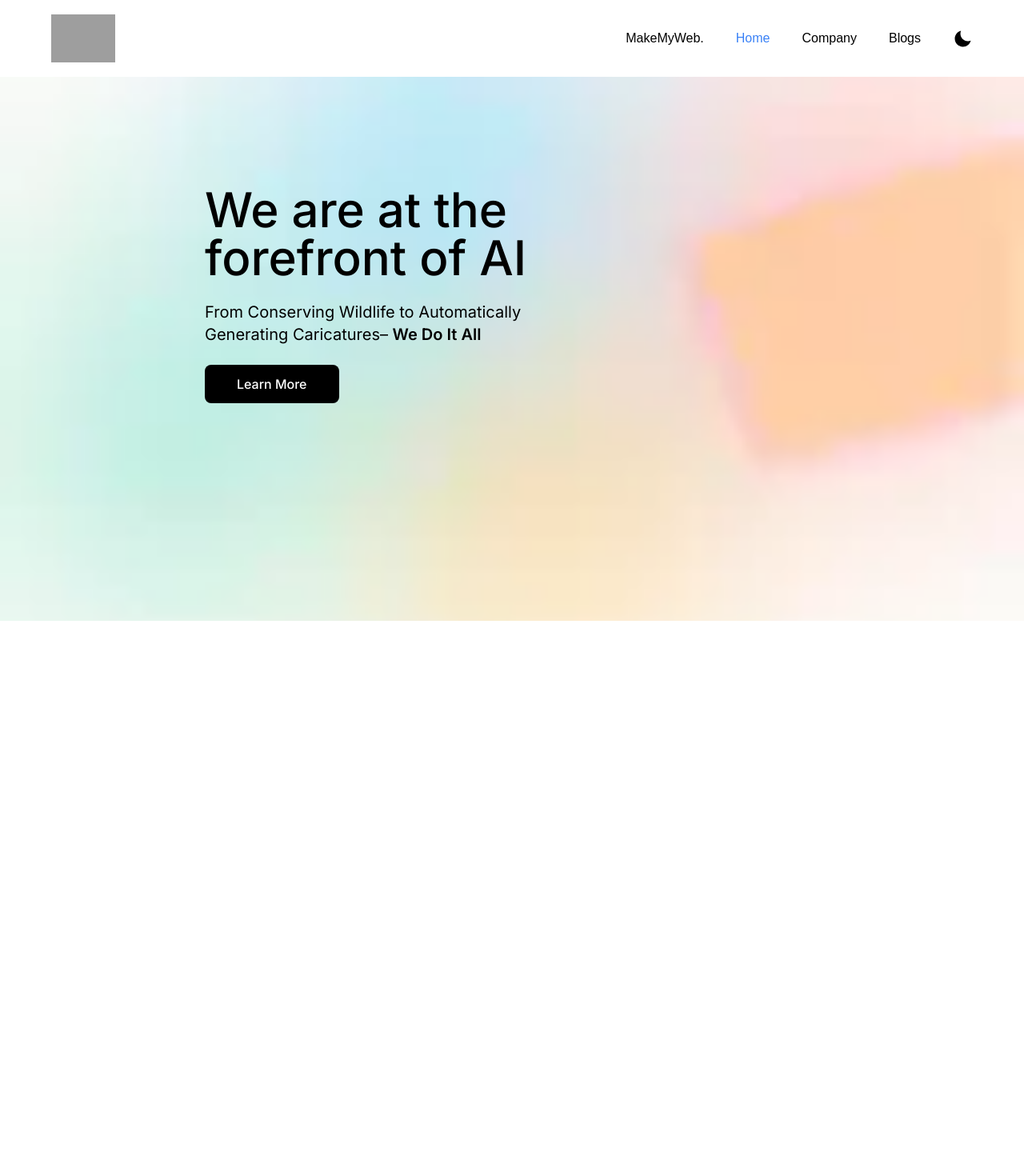
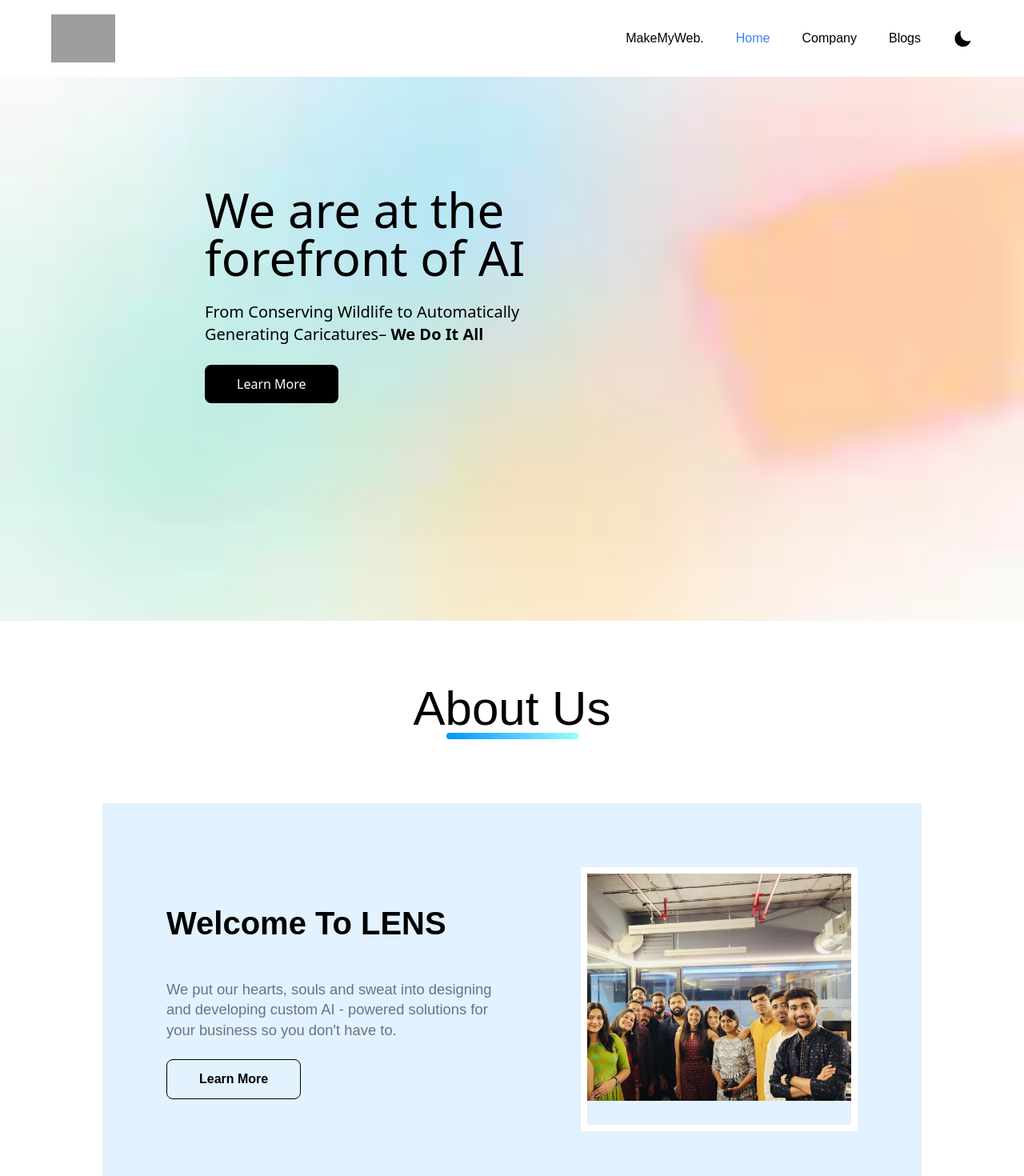
Before and after one commit to Nitesh-Samaniya/lens, a Next.js app in the folder lens-frontend/: page / in a window 1280 px wide. Shown: the top 1470 px of the page at 80% size. Before the commit the page ends 800 px from the top, so only its background shows below. Built offline with nearby package versions, Linux system fonts and the light colour scheme; grey boxes are pictures that could not be loaded.

Commit message:
about section added

```diff
--- a/lens-frontend/src/app/layout.js
+++ b/lens-frontend/src/app/layout.js
@@ -7,7 +7,7 @@ const inter = Inter({ subsets: ["latin"] });
 export default function RootLayout({ children }) {
   return (
     <html lang="en">
-      <body className={inter.className}>{children}</body>
+      <body class={inter.class}>{children}</body>
     </html>
   );
 }
--- a/lens-frontend/src/app/page.js
+++ b/lens-frontend/src/app/page.js
@@ -1,12 +1,14 @@
 import Image from "next/image";
 import Navbar from "../components/Navbar";
 import Header from "@/components/Header";
+import About from "@/components/about/About";
 
 export default function Home() {
   return (
     <>
       <Navbar />
       <Header />
+      <About />
     </>
   );
 }
--- a/lens-frontend/src/components/Header.jsx
+++ b/lens-frontend/src/components/Header.jsx
@@ -4,15 +4,15 @@ import HeaderBgImg from '../../public/header.webp';
 
 const Header = () => {
   return (
-      <div className='relative font-sans-serif w-full h-auto'>
+      <div class='relative font-sans-serif w-full h-auto'>
           <Image src={HeaderBgImg} alt="Header Background" style={{ width: '100%', height: '85vh', objectFit: 'cover' }} />
-          <div className="absolute left-[20%] top-[20%] md:w-1/2 lg:w-1/2 xl:w-1/3 ">
-              <p className="text-black sm:text-6xl text-4xl leading-tight font-medium">We are at the forefront of AI</p>
-              <p className="text-black max-w-md mt-6 text-xl hidden lg:block">
-                  From Conserving Wildlife to Automatically Generating Caricatures– <span className='font-semibold'>We Do It All</span>
+          <div class="absolute left-[20%] top-[20%] md:w-1/2 lg:w-1/2 xl:w-1/3 ">
+              <p class="text-black sm:text-6xl text-4xl leading-tight font-medium">We are at the forefront of AI</p>
+              <p class="text-black max-w-md mt-6 text-xl hidden lg:block">
+                  From Conserving Wildlife to Automatically Generating Caricatures– <span class='font-semibold'>We Do It All</span>
               </p>
-              <p className='mt-6'>
-                  <button className='font-medium bg-black text-white px-10 py-3 rounded-lg hover:bg-white hover:text-black hover:px-12 transition-all duration-300'>Learn More</button>
+              <p class='mt-6'>
+                  <button class='font-medium bg-black text-white px-10 py-3 rounded-lg hover:bg-white hover:text-black hover:px-12 transition-all duration-300'>Learn More</button>
               </p>
           </div>
       </div>
--- a/lens-frontend/src/components/Navbar.jsx
+++ b/lens-frontend/src/components/Navbar.jsx
@@ -14,44 +14,44 @@ const Navbar = () => {
   };
 
   return (
-    <nav className="w-full h-24 shadow-xl bg-white font-poppins">
-      <div className="flex justify-between items-center h-full w-full px-6 sm:px-18 md:px-16">
+    <nav class="w-full h-24 shadow-xl bg-white font-poppins">
+      <div class="flex justify-between items-center h-full w-full px-6 sm:px-18 md:px-16">
         <Image
           src={Logo}
           alt="logo"
           width={80}
           height={70}
-          className="cursor-pointer"
+          class="cursor-pointer"
         />
-        <div className="hidden sm:flex">
-          <ul className="hidden sm:flex">
-            <li className="hover:font-semibold ml-10">MakeMyWeb.</li>
-            <li className="hover:font-semibold ml-10 text-blue-500">Home</li>
-            <li className="hover:font-semibold ml-10">Company</li>
-            <li className="hover:font-semibold ml-10">Blogs</li>
-            <li className="hover:font-semibold ml-10">
+        <div class="hidden sm:flex">
+          <ul class="hidden sm:flex">
+            <li class="hover:font-semibold ml-10">MakeMyWeb.</li>
+            <li class="hover:font-semibold ml-10 text-blue-500">Home</li>
+            <li class="hover:font-semibold ml-10">Company</li>
+            <li class="hover:font-semibold ml-10">Blogs</li>
+            <li class="hover:font-semibold ml-10">
               <IoMdMoon size={25} />
             </li>
           </ul>
         </div>
-        <div onClick={handleDrawer} className="sm:hidden cursor-pointer pl-24">
+        <div onClick={handleDrawer} class="sm:hidden cursor-pointer pl-24">
           <MdOutlineMenu size={45} />
         </div>
       </div>
 
       <div
-        className={
+        class={
           drawerOpen
             ? "fixed z-50 right-0 top-24 w-[65%] sm:hidden bg-[black] h-screen p-4 ease-in duration-500"
             : "fixed z-50 left-[-100%] top-24 p-10 ease-in-out duration-500"
         }
       >
-        <ul className="flex flex-col gap-6 text-xl">
-          <li className="text-white hover:font-semibold">MakeMyWeb.</li>
-          <li className="text-blue-500 hover:font-semibold">Home</li>
-          <li className="text-white hover:font-semibold">Company</li>
-          <li className="text-white hover:font-semibold">Blogs</li>
-          <li className="text-white hover:font-semibold">
+        <ul class="flex flex-col gap-6 text-xl">
+          <li class="text-white hover:font-semibold">MakeMyWeb.</li>
+          <li class="text-blue-500 hover:font-semibold">Home</li>
+          <li class="text-white hover:font-semibold">Company</li>
+          <li class="text-white hover:font-semibold">Blogs</li>
+          <li class="text-white hover:font-semibold">
             <IoMdMoon size={25} />
           </li>
         </ul>
--- /dev/null
+++ b/lens-frontend/src/components/about/About.jsx
@@ -0,0 +1,46 @@
+import Image from 'next/image';
+import React from 'react'
+import { FaArrowRight } from "react-icons/fa";
+import AboutImg from '../../../public/about.png';
+import './index.css'
+
+const About = () => {
+    return (
+        <div class='font-poppins'>
+            <div class='mt-20 text-6xl flex flex-col items-center'>
+                <div>About Us</div>
+                <div style={{
+                    width: '165px',
+                    height: '8px',
+                    borderRadius: '1000px',
+                    background: 'var(--gr-4, linear-gradient(54deg, #0091ff 0%, #9cfeff 100%))'
+                }}>
+                </div>
+            </div>
+
+            <div className='m-auto flex mt-20 mb-20 bg-[#e2f2ff] p-20 ease-in duration-300 group responsive-width'>
+                <div class='py-10'>
+                    <p class='font-medium aboutHeading'>Welcome To LENS</p>
+                    <p class='text-gray-500 leading-snug mt-10 aboutPara'>
+                        We put our hearts, souls and sweat into designing and developing custom AI - powered solutions for your business so you don't have to.
+                    </p>
+                    <p class='mt-6 aboutBtn'>
+                        <button class='group flex items-center gap-2 border-solid border border-black px-10 py-3 font-semibold rounded-lg hover:bg-black hover:text-white'>
+                            Learn More
+                            <span class='hidden group-hover:flex items-center'>
+                                <FaArrowRight color='white' />
+                            </span>
+                        </button>
+                    </p>
+                </div>
+
+                <div class='border-solid border-8 border-white group-hover:border-transparent ease-in duration-300'>
+                    <Image src={AboutImg} alt='aboutlatest'/>
+                </div>
+            </div>
+
+        </div>
+    )
+}
+
+export default About
--- /dev/null
+++ b/lens-frontend/src/components/about/index.css
@@ -0,0 +1,91 @@
+@media (max-width: 590px) {
+  .responsive-width {
+    width: 80%;
+    flex-direction: column-reverse;
+    padding: 2rem;
+  }
+  .responsive-width:hover {
+    width: 85%;
+  }
+  .responsive-width > div{
+    width: 100%;
+    text-align: center;
+  }
+  .aboutHeading{
+    font-size: 1.7rem;
+    font-weight: 600;
+  }
+  .aboutPara{
+    font-size: 1rem;
+  }
+ .aboutBtn{
+  display: inline-block;
+ }
+}
+@media (min-width: 600px) {
+  .responsive-width {
+    width: 85%;
+    flex-direction: column;
+    gap: 50px;
+  }
+  .responsive-width:hover {
+    width: 90%;
+  }
+  .responsive-width > div{
+    width: 100%;
+  }
+  .aboutHeading{
+    font-size: 2.7rem;
+    font-weight: 600;
+  }
+  .aboutPara{
+    font-size: 1.25rem;
+  }
+}
+@media (min-width: 1024px) {
+    .responsive-width {
+      width: 85%;
+      flex-direction: row;
+      gap: 10%;
+    }
+    .responsive-width:hover {
+      width: 90%;
+    }
+
+    .responsive-width >div:nth-child(1){
+      width: 50%;
+    }
+
+    .responsive-width >div:nth-child(2){
+      width: 60%;
+    }
+
+    .aboutHeading{
+      font-size: 2rem;
+    }
+    .aboutPara{
+      font-size: 1rem;
+    }
+  }
+
+  @media (min-width: 1280px) {
+    .responsive-width {
+      width: 80%;
+    }
+    .responsive-width:hover {
+      width: 85%;
+    }
+    .responsive-width >div:nth-child(1){
+      width: 50%;
+    }
+
+    .responsive-width >div:nth-child(2){
+      width: 40%;
+    }
+    .aboutHeading{
+      font-size: 2.5rem;
+    }
+    .aboutPara{
+      font-size: 1.15rem;
+    }
+  }
--- a/lens-frontend/tailwind.config.js
+++ b/lens-frontend/tailwind.config.js
@@ -14,7 +14,7 @@ module.exports = {
       },
       fontFamily: {
         'poppins': ['Poppins', 'sans-serif'],
-      }
+      },
     },
   },
   plugins: [],
```
Also changed, not shown: lens-frontend/public/about.png (added).
